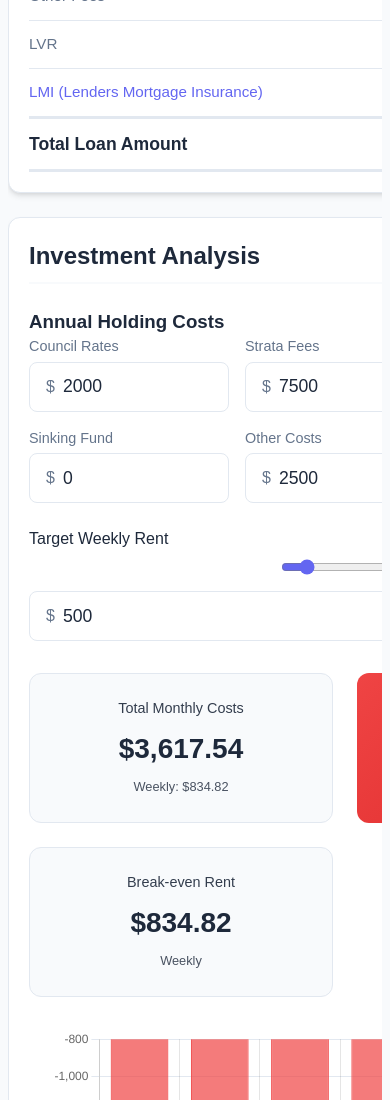
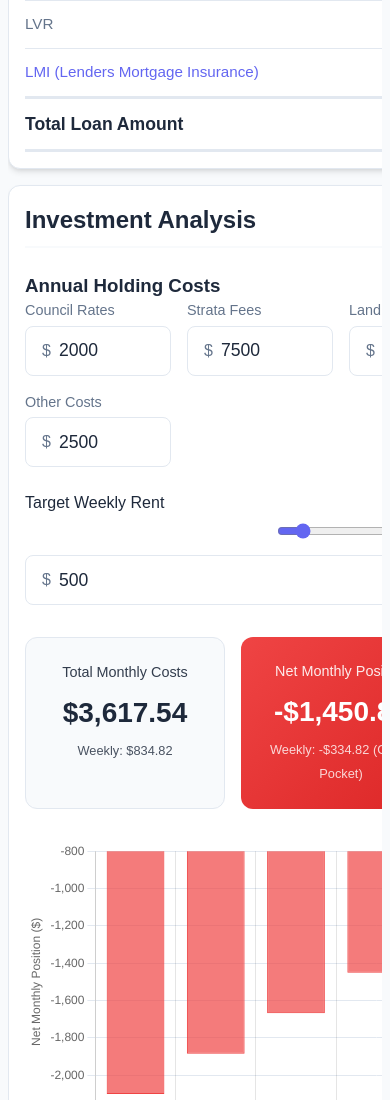
Before and after one commit to muffinfire/loan, a plain HTML site: page index.html in a window 390 px wide. Shown: the part 1316-2416 px from the top of the page. Drawn offline with nearby package versions, Linux system fonts and the light colour scheme.

Commit message:
update styles v2

```diff
--- a/style.css
+++ b/style.css
@@ -233,11 +233,13 @@ h2 {
 
     .calculator-grid {
         grid-template-columns: 1fr;
-        gap: 1.5rem;
+        gap: 1rem;
+        /* Reduced gap */
     }
 
     .card {
-        padding: 1.25rem;
+        padding: 1rem;
+        /* Reduced padding */
     }
 
     /* Input adjustments */
@@ -340,6 +342,11 @@ h2 {
         grid-template-columns: 1fr 1fr;
         /* Force 2 columns on small screens instead of 1 big one if possible, or 1fr for very small */
     }
+
+    /* Ensure very small screens don't break layout */
+    .investment-results {
+        grid-template-columns: 1fr;
+    }
 }
 
 /* Investment Section */
@@ -350,7 +357,8 @@ h2 {
 
 .cost-grid {
     display: grid;
-    grid-template-columns: repeat(auto-fit, minmax(150px, 1fr));
+    grid-template-columns: repeat(auto-fit, minmax(130px, 1fr));
+    /* Reduced min width */
     gap: 1rem;
     margin-bottom: 1.5rem;
 }
@@ -374,8 +382,9 @@ h2 {
 
 .investment-results {
     display: grid;
-    grid-template-columns: repeat(auto-fit, minmax(200px, 1fr));
-    gap: 1.5rem;
+    grid-template-columns: repeat(auto-fit, minmax(140px, 1fr));
+    /* Reduced min width */
+    gap: 1rem;
     margin-top: 2rem;
     margin-bottom: 2rem;
 }
@@ -427,7 +436,8 @@ h2 {
 
 .term-grid {
     display: grid;
-    grid-template-columns: repeat(auto-fit, minmax(150px, 1fr));
+    grid-template-columns: repeat(auto-fit, minmax(130px, 1fr));
+    /* Reduced min width */
     gap: 1rem;
     margin-bottom: 2rem;
 }
```
